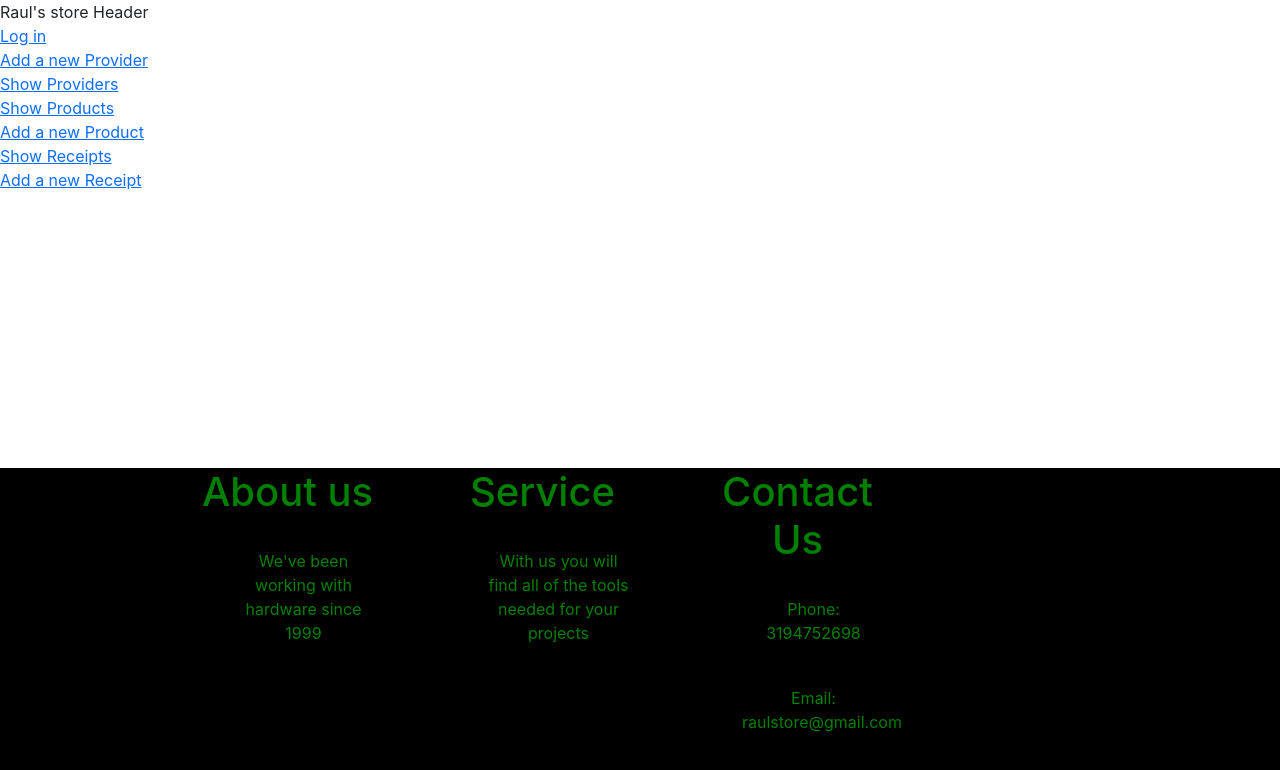
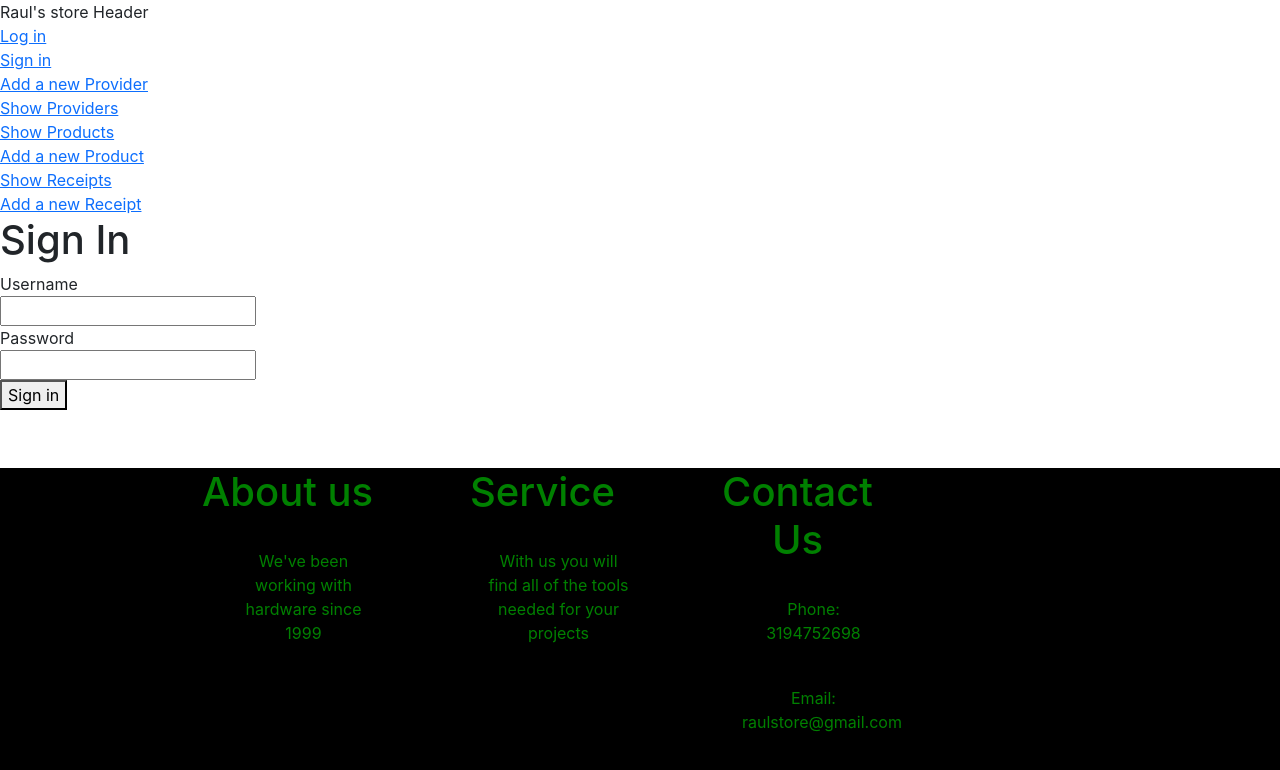
Before and after one commit to shermaes/front-store, a React (Vite) app: page /signIn in a window 1280 px wide. Shown: the top 770 px of the page. Built offline with nearby package versions, Linux system fonts and the light colour scheme.

Commit message:
added a sign in form

```diff
--- /dev/null
+++ b/src/components/LogInComponents/SigIn.tsx
@@ -0,0 +1,57 @@
+import { createUserWithEmailAndPassword } from 'firebase/auth'
+import React, { useState } from 'react'
+import { auth } from './Firebase-config'
+
+
+const SignIn = () => {
+
+  const [userName, setUserName] = useState('')
+  const [password, setPassword] = useState('')
+
+  const signInForm = (e : React.MouseEvent<HTMLButtonElement, MouseEvent>) =>{
+    e.preventDefault();
+    if(password && userName) {
+      createUserWithEmailAndPassword(auth, userName, password)
+        .then((userCredential) => {
+          const user = userCredential.user;
+          console.log("****user****");
+          console.log(user);
+        })
+        .catch((error) => {
+          const errorCode = error.code;
+          const errorMessage = error.message;
+          console.log('*** sign in error ***');
+          console.log(errorMessage);
+          // ..
+        });
+
+        setUserName('')
+        setPassword('')
+    }
+  }
+
+  return (
+    <div>
+      <h1>Sign In</h1>
+      <form>
+        <label htmlFor="username">Username</label><br />
+        <input
+          onChange={(e) => setUserName(e.target.value)}
+          type="text"
+          name="username"
+          value={userName}
+          /><br />
+        <label htmlFor="password">Password</label><br />
+        <input
+          onChange={(e) => setPassword(e.target.value)}
+          type="password"
+          name="password"
+          value={password}
+          /><br />
+        <button onClick={(e) => signInForm(e)}>Sign in</button><br />
+      </form>
+    </div>
+  )
+}
+
+export default SignIn
--- a/src/components/Login.tsx
+++ b/src/components/Login.tsx
@@ -15,7 +15,6 @@ const Login = () => {
     {user!==null?
     <nav>
       <Link to="/logInGoogle">Log in with google</Link>
-      <Link to="/logIn">Log in</Link>
       <Link to="/SignIn">Sign in</Link>
       <Link to="/welcome">Welcome</Link>
     </nav>:
--- a/src/routes/PrivateRoutes.tsx
+++ b/src/routes/PrivateRoutes.tsx
@@ -1,5 +1,6 @@
 import { Link, Route, Routes } from "react-router-dom";
 import LogIn from "../components/LogInComponents/LogIn";
+import SignIn from "../components/LogInComponents/SigIn";
 import ProductForm from "../components/ProductForm";
 import ProductList from "../components/ProductList";
 import ProviderForm from "../components/ProviderForm";
@@ -11,6 +12,8 @@ function PrivateRoutes() {
     return(
         <div>
             <tr><Link to="/logIn">Log in</Link></tr>
+
+            <tr><Link to="/signIn">Sign in</Link></tr>
 
             <tr><Link to='/'>Add a new Provider</Link></tr>
 
@@ -31,7 +34,8 @@ function PrivateRoutes() {
             <Route path="/addingProvider" element={<ProductForm/>}></Route>
             <Route path="/receipts" element={<ReceiptList/>}></Route>
             <Route path="/addingReceipts" element={<ReceiptForm/>}></Route>
-            <Route path="logIn" element={<LogIn />}/>
+            <Route path="logIn" element={<LogIn />}></Route>
+            <Route path="signIn" element={<SignIn/>}></Route>
             </Routes>
         </div>
     )
```
